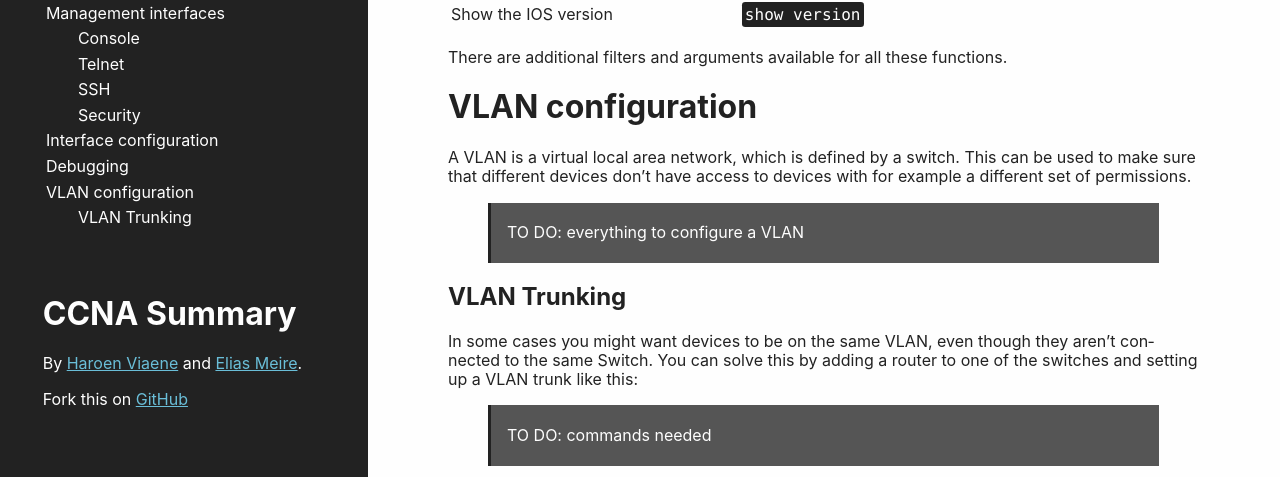
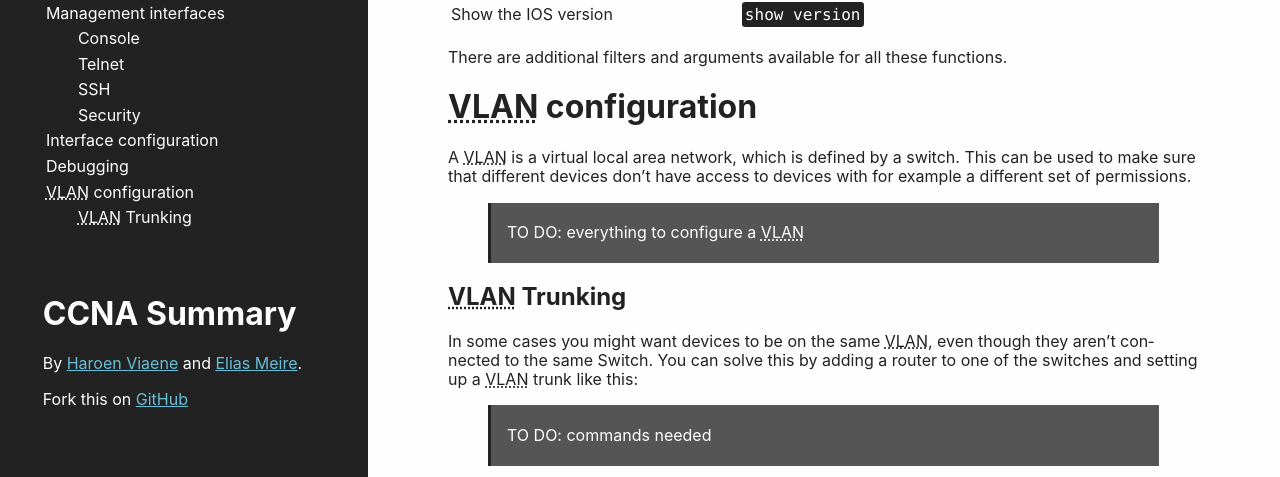
Before and after one commit to Haroenv/ccna, a Jekyll site: the page built from index.md, in a window 1280 px wide and 900 px high, scrolled down 3553 px. Shown: the part 386-863 px from the top of the window. Built offline with Jekyll 4.4.1, drawn with Linux system fonts in a browser that asks for light colours; part of the change alters nothing that is shown; some of the changed text lies outside the part shown.

```diff
--- a/index.md
+++ b/index.md
@@ -6,6 +6,8 @@ layout: default
 <div class="aside-content">
 * #markdown-toc
 {:toc}
+
+*[VLAN]: Virtual Local Area Network
 
 # {{ site.title }}
 
```
